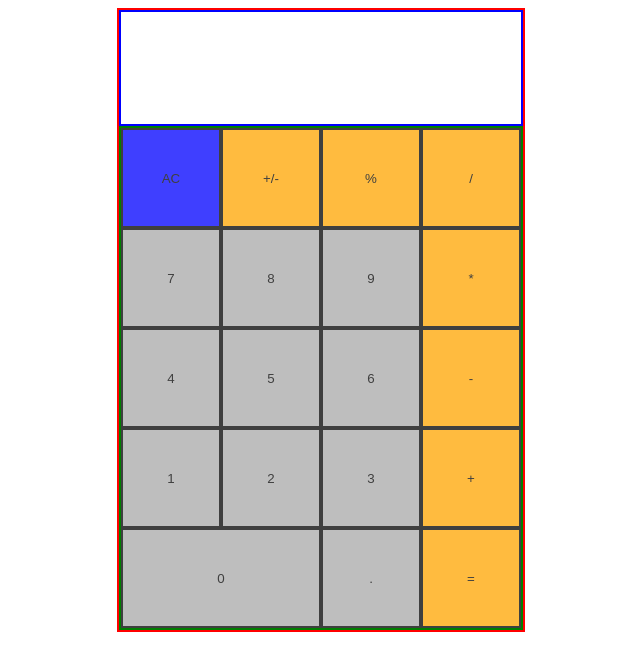
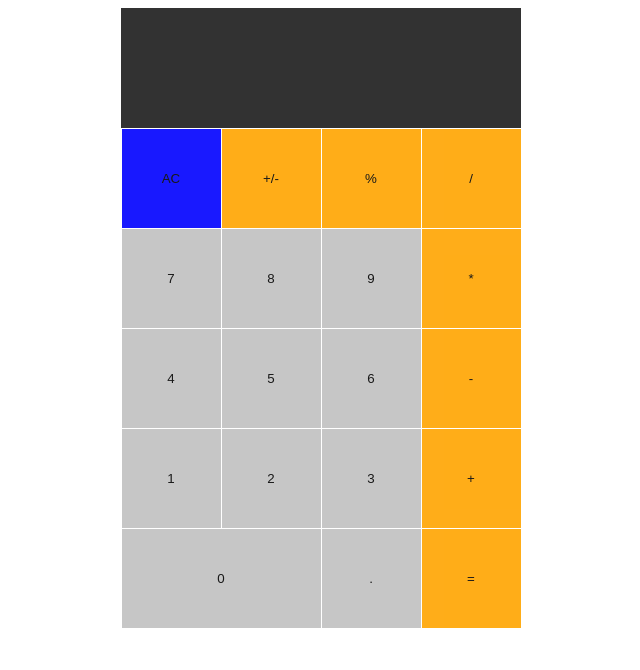
Before and after one commit to gterrile/calculator, a plain HTML site: page index.html in a window 1280 px wide. Shown: the whole page, without its empty margins (319-959 px from the left). Drawn offline with Linux system fonts and the light colour scheme.

Commit message:
layout better

```diff
--- a/index.html
+++ b/index.html
@@ -9,7 +9,8 @@
 </head>
 <body>
   <div class="calculator">
-    <div class="screen"></div>
+    <div class="screen">
+    </div>
     <div class="keyboard">
       <button class="key clear">AC</button>
       <button class="key operator">+/-</button>
@@ -32,7 +33,7 @@
       <button class="key operator result">=</button>
     </div>
   </div>
-  <audio id="keypress" src="tink.wav"></audio>
+  <audio id="keypress" src="keysound.wav"></audio>
   <script src="script.js"></script>
 </body>
 </html>
--- a/script.js
+++ b/script.js
@@ -1,7 +1,13 @@
 const keypress = document.getElementById('keypress');
 const allKeys = document.querySelectorAll('.key');
 
-window.addEventListener('click', function() {
+allKeys.forEach(item, function() {
+  item.addEventListener('click', function() {
+    keypress.currentTime = 0;
+    keypress.play();
+}));
+
+keyboard.addEventListener('click', function() {
   keypress.currentTime = 0;
   keypress.play();
 });
--- a/style.css
+++ b/style.css
@@ -2,28 +2,32 @@
   display: flex;
   flex-direction: column;
   height: 620px;
-  width: 404px;
-  border: 2px solid red;
+  width: 400px;
   margin: 0 auto;
 }
 
 .screen {
-  border: 2px solid blue;
+  background-color: rgb(50, 50, 50);
+  display: flex;
   height: 120px;
 }
 
 .keyboard {
+  justify-content: center;
+  gap: 1px;
+  margin-top: 1px;
+  align-items: center;
   display: flex;
   flex-flow: row wrap;
-  border: 2px solid green;
   height: 500px;
 }
 
 .key {
-  border: 2px solid black;
-  height: 100px;
-  width: 100px;
-  opacity: 0.75;
+  height: 99px;
+  width: 99px;
+  opacity: 0.9;
+  margin: 0;
+  border: none;
 }
 
 .key:hover {
@@ -41,7 +45,7 @@
 }
 
 .number {
-  background-color: darkgray;
+  background-color: rgb(192, 192, 192);
 }
 
 .result {
@@ -49,5 +53,5 @@
 }
 
 .zero {
-  width: 200px;
+  width: 199px;
 }
```
Also changed, not shown: 1 other file.
